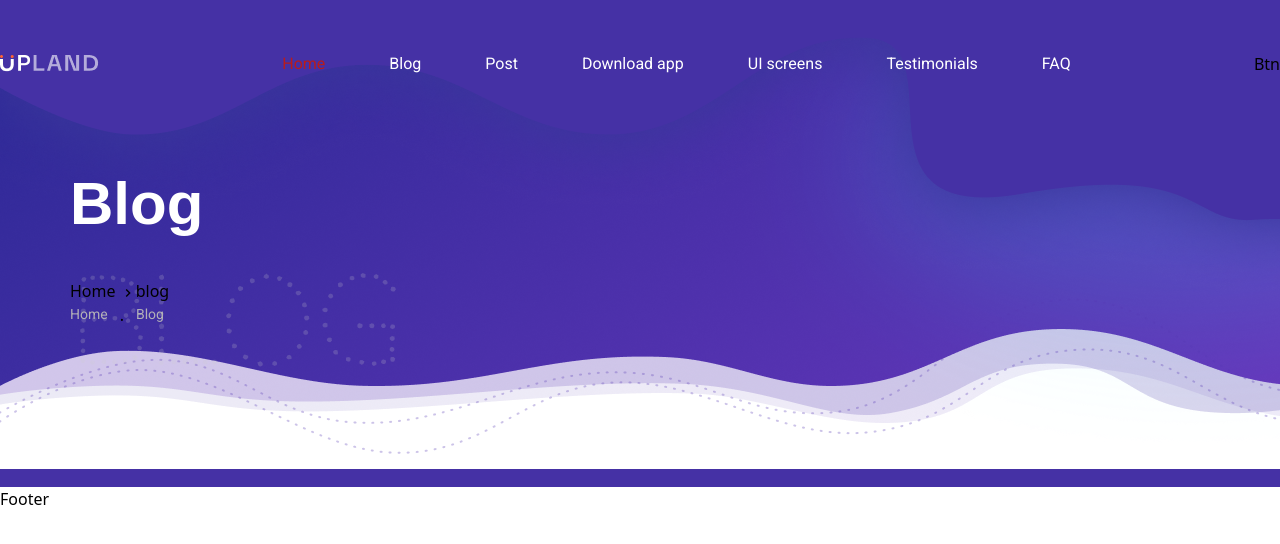
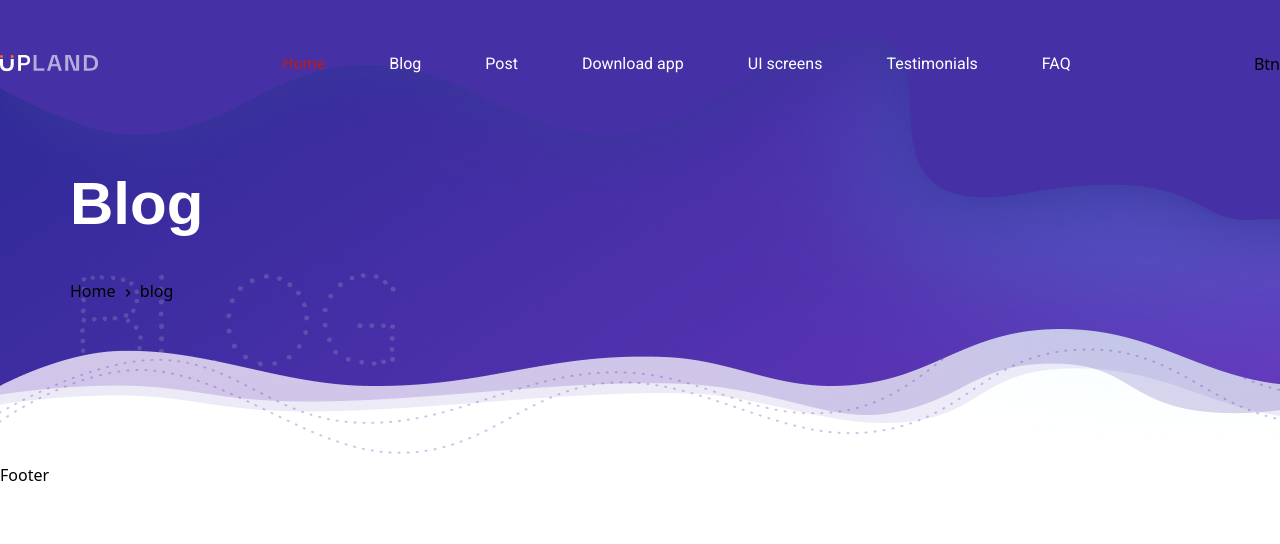
Before and after one commit to nexteraweb/upland, a Next.js app: page /blog in a window 1280 px wide. Shown: the top 544 px of the page. Built offline with nearby package versions, Linux system fonts and the light colour scheme; a web font is replaced by a local one.

Commit message:
BreadCumb

```diff
--- a/app/blog/page.jsx
+++ b/app/blog/page.jsx
@@ -24,15 +24,6 @@ const page = () => {
             Blog
           </h1>
           <BreadCumb />
-          <div className="flex items-center gap-3">
-            <span className={`text-sm text-[#B3B1B7] leading-[170%] ${roboto.className}`}>
-              Home
-            </span>
-            .
-            <span className={`text-sm text-[#B3B1B7] leading-[170%] ${roboto.className}`}>
-              Blog
-            </span>
-          </div>
         </Container>
       </section>
     </div>
--- a/app/component/layers/BreadCumb.jsx
+++ b/app/component/layers/BreadCumb.jsx
@@ -7,7 +7,7 @@ const BreadCumb = ({className,three}) => {
     const pathname = usePathname()
   return (
     <>  <div className={` ${className}`}>
-            <p>Home <MdKeyboardArrowRight className='inline-block'/>{pathname.split("/")[1]}</p>
+            <p>Home <MdKeyboardArrowRight className='inline-block'/> {pathname.split("/")[1]}</p>
         </div>
     </>
   )
```
